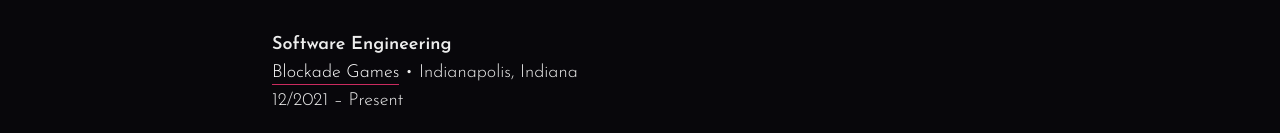
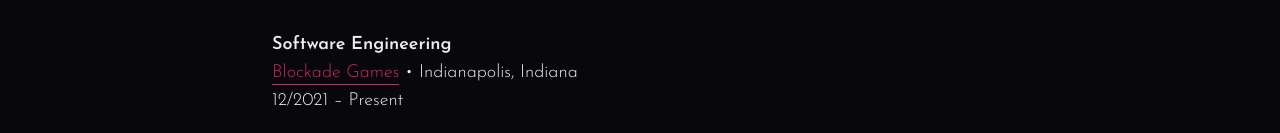
Before and after one commit to vinihvc/viniciusvicentini.com, a Next.js app: page /about in a window 1280 px wide. Shown: the part 819-952 px from the top of the page. Built offline with nearby package versions, Linux system fonts and the light colour scheme; no server answers.

Commit message:
chore: update animation from Y to X

```diff
--- a/src/features/home/hero.tsx
+++ b/src/features/home/hero.tsx
@@ -42,7 +42,7 @@
             layoutId={`dot-${i}`}
             initial={{ opacity: 0, x: 100 }}
             animate={{ opacity: 1, x: 0 }}
-            transition={{ duration: 0.3, delay: 0.6 + 0.1 * i }}
+            transition={{ duration: 0.2, delay: 0.6 + 0.1 * i }}
             viewport={{ once: true }}
             css={{
               size: 3,
--- a/src/pages/about.tsx
+++ b/src/pages/about.tsx
@@ -92,9 +92,8 @@
                 <Box
                   as={motion.article}
                   key={i}
-                  layoutId={`carrer-${i}`}
-                  initial={{ opacity: 0, x: 200 }}
-                  whileInView={{ opacity: 1, x: 0 }}
+                  initial={{ opacity: 0, y: 50 }}
+                  whileInView={{ opacity: 1, y: 0 }}
                   viewport={{ once: true }}
                   transition={{ duration: 0.3 }}
                   css={{ mb: '$10' }}
@@ -104,7 +103,12 @@
                   </Text>
 
                   <Text>
-                    <Link href={url} css={{ d: 'inline' }} decorated isExternal>
+                    <Link
+                      href={url}
+                      css={{ d: 'inline', color: '$primary' }}
+                      decorated
+                      isExternal
+                    >
                       {company}
                     </Link>{' '}
                     • {city}, {state}
```
